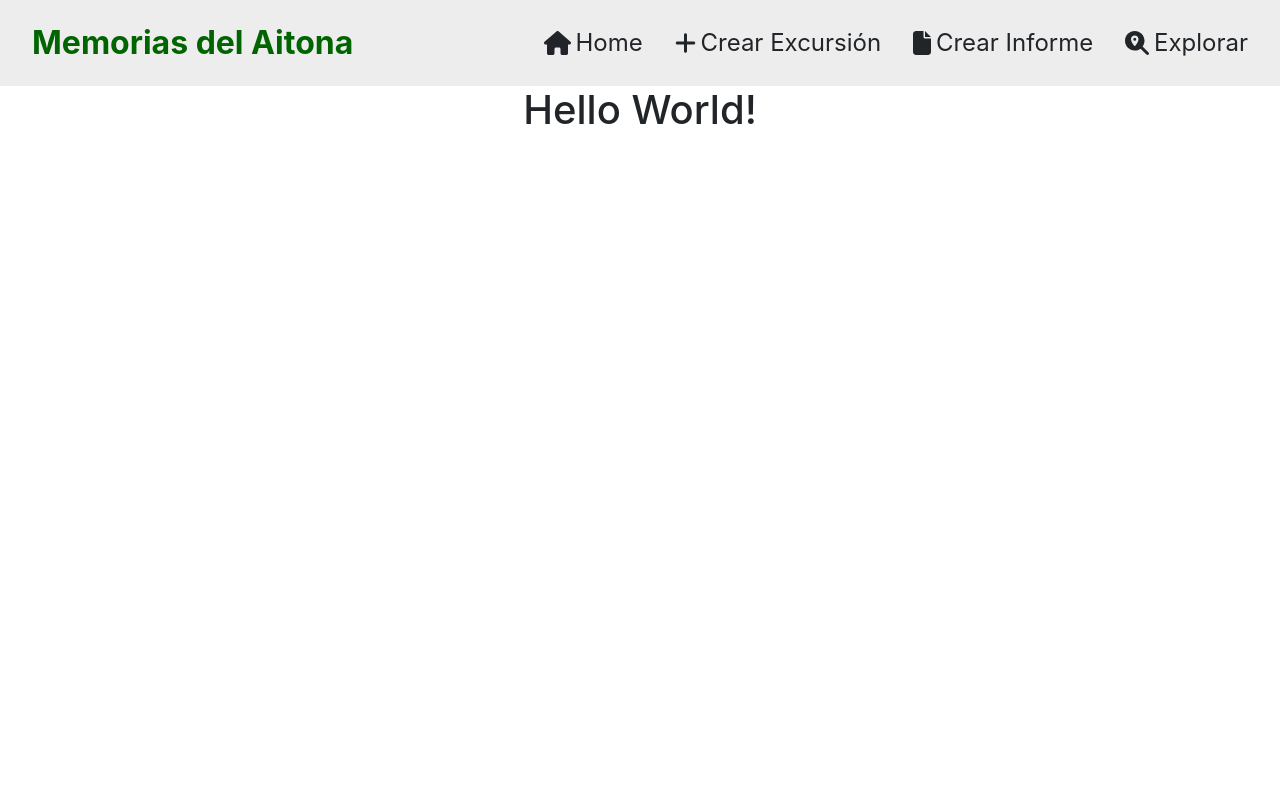
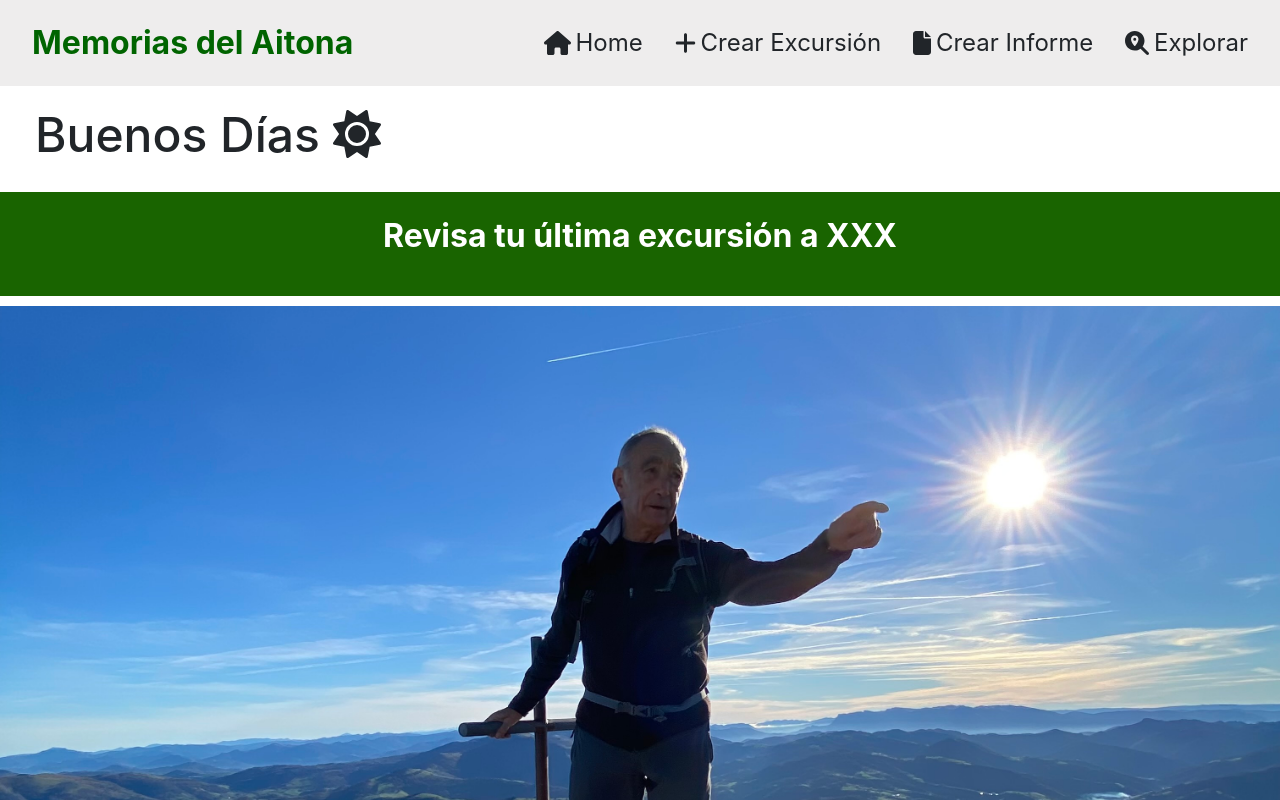
Before and after one commit to maartenhandels/hike-tracker-ui, a React (Create React App) app: page /mis-hikes in a window 1280 px wide. Shown: the top 800 px of the page. Built offline with nearby package versions, Linux system fonts and the light colour scheme.

Commit message:
Main page + explore frontend

```diff
--- a/package.json
+++ b/package.json
@@ -11,8 +11,10 @@
     "@testing-library/react": "^13.4.0",
     "@testing-library/user-event": "^13.5.0",
     "bootstrap": "^5.3.2",
+    "leaflet": "^1.9.4",
     "react": "^18.2.0",
     "react-dom": "^18.2.0",
+    "react-leaflet": "^4.2.1",
     "react-router-dom": "^6.21.0",
     "react-scripts": "5.0.1",
     "web-vitals": "^2.1.4"
--- /dev/null
+++ b/src/containers/Page/MapView.js
@@ -0,0 +1,35 @@
+// MapView.js
+import React, { useState } from 'react';
+import { MapContainer, TileLayer, Marker, Popup } from 'react-leaflet';
+import 'leaflet/dist/leaflet.css'; // Import the Leaflet CSS for proper styling
+
+const placesData = [
+  { id: 1, name: 'Place A', lat: 43.297977, lon: -1.970416},
+  { id: 2, name: 'Place B', lat: 40.7128, lon: -74.0060 },
+  // Add more places as needed
+];
+
+const MapView = () => {
+  const [mapCenter, setMapCenter] = useState([37.7749, -122.4194]); // Default center
+  const [mapZoom, setMapZoom] = useState(5); // Default zoom level
+
+  return (
+    <MapContainer
+      center={mapCenter}
+      zoom={mapZoom}
+      style={{ height: '100vh', width: '100vw', borderRadius: '8px', border: '1px solid #ccc' }}
+    >
+      <TileLayer
+        url="https://{s}.tile.openstreetmap.org/{z}/{x}/{y}.png?lang=es" // Add ?lang=es for Spanish
+        attribution='&copy; <a href="https://www.openstreetmap.org/copyright">OpenStreetMap</a> contributors'
+      />
+      {placesData.map((place) => (
+        <Marker key={place.id} position={[place.lat, place.lon]}>
+          <Popup>{place.name}</Popup>
+        </Marker>
+      ))}
+    </MapContainer>
+  );
+};
+
+export default MapView;
--- a/src/pages/ExplorePage/ExplorePage.js
+++ b/src/pages/ExplorePage/ExplorePage.js
@@ -1,12 +1,25 @@
-import React from "react";
+//import React from "react";
 import Page from "../../containers/Page/Page";
+import React, { useState } from 'react';
+import MapView from "../../containers/Page/MapView";
+import NewHikeForm from '../../components/NewHikeForm/NewHikeForm';
 
-const ExplorePage = () => {
-    return (
-        <Page>
-            <h1>Explore!!</h1>
-        </Page>
-    );
-}
+const MainPage = () => {
+  const [places, setPlaces] = useState([]);
 
-export default ExplorePage;
+  const handleAddPlace = (newPlace) => {
+    setPlaces((prevPlaces) => [...prevPlaces, newPlace]);
+  };
+
+  return (
+    <Page>
+        <div>
+        <h1 style={{textAlign:'center'}}>Mis excursiones</h1>
+        <MapView placesData={places} />
+        <NewHikeForm NewHikeForm={handleAddPlace} />
+        </div>
+    </Page>
+  );
+};
+
+export default MainPage;
--- a/src/pages/HomePage/HomePage.js
+++ b/src/pages/HomePage/HomePage.js
@@ -1,10 +1,71 @@
-import React from "react";
+//ort React from "react";
 import Page from "../../containers/Page/Page";
+import React, { useState, useEffect } from 'react';
+import { FontAwesomeIcon } from '@fortawesome/react-fontawesome';
+import { faSun, faCoffee, faMoon } from '@fortawesome/free-solid-svg-icons';
+import mountainImage from './IMG_4586.jpg';
 
-const HomePage = () => (
+
+const HomePage = () => {
+  const [greeting, setGreeting] = useState('');
+  const [icon, setIcon] = useState(null);
+  const [currentTime, setCurrentTime] = useState(new Date());
+
+  useEffect(() => {
+    // Update the current time every minute
+    const intervalId = setInterval(() => {
+      setCurrentTime(new Date());
+    }, 60000);
+
+    // Clear the interval when the component is unmounted
+    return () => clearInterval(intervalId);
+  }, []);
+
+  useEffect(() => {
+    // Determine the greeting based on the current time
+    const currentHour = currentTime.getHours();
+
+    if (currentHour >= 5 && currentHour < 12) {
+      setGreeting('Buenos Días');
+      setIcon(<FontAwesomeIcon icon={faSun} size="1x" />);
+    } else if (currentHour >= 12 && currentHour < 18) {
+      setGreeting('Buenas Tardes!');
+      setIcon(<FontAwesomeIcon icon={faCoffee} size="1x" />);
+    } else {
+      setGreeting('Buenas Noches');
+      setIcon(<FontAwesomeIcon icon={faMoon} size="1x" />);
+    }
+  }, [currentTime]);
+
+  return (
     <Page>
-        <h1>Hello World!</h1>
+    <div style={{ width: '100vw', overflowX: 'hidden' }}>
+    <div style={{ display: 'flex', alignItems: 'center', marginLeft: '15px', padding: '20px' }}>
+        <h1 style={{ fontSize: '3em' }}>
+          {greeting} {icon && icon}
+        </h1>
+      </div>
+      <div style={{ width: '100%', background: '#196400', padding: '20px', alignItems: 'center' }}>
+        <p style={{ color: 'white', textAlign: 'center', fontWeight:'bold', fontSize: '2em'}}>Revisa tu última excursión a XXX</p>
+      </div>
+      <div>
+        <img
+          src={mountainImage}
+          alt="Mountain"
+          style={{ width: '100%', height: 'auto', paddingTop: '10px' }}
+        />
+      </div>
+    </div>
     </Page>
-);
+  );
+};
 
 export default HomePage;
+
+//const HomePage = () => (
+   // <Page>
+     //   <h1>Hello World!</h1>
+    //</Page>
+//);
+
+//export default HomePage;
```
Also changed, not shown: src/pages/HomePage/IMG_4586.jpg (added), 1 other file (tests, documents, lock files or other folders).
